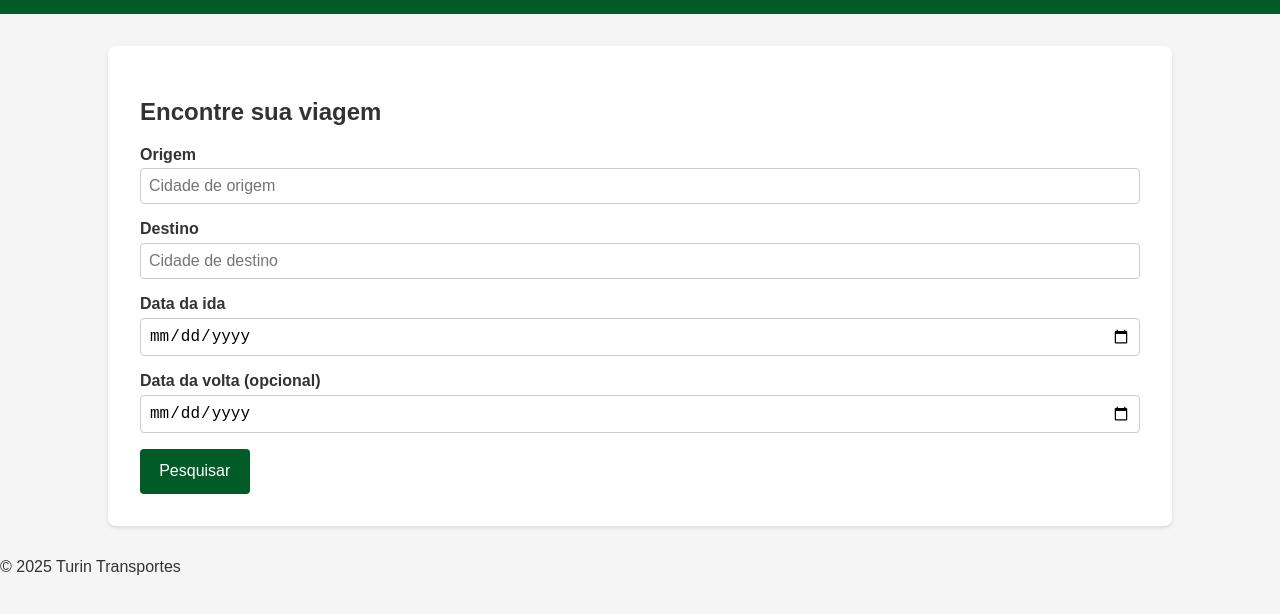
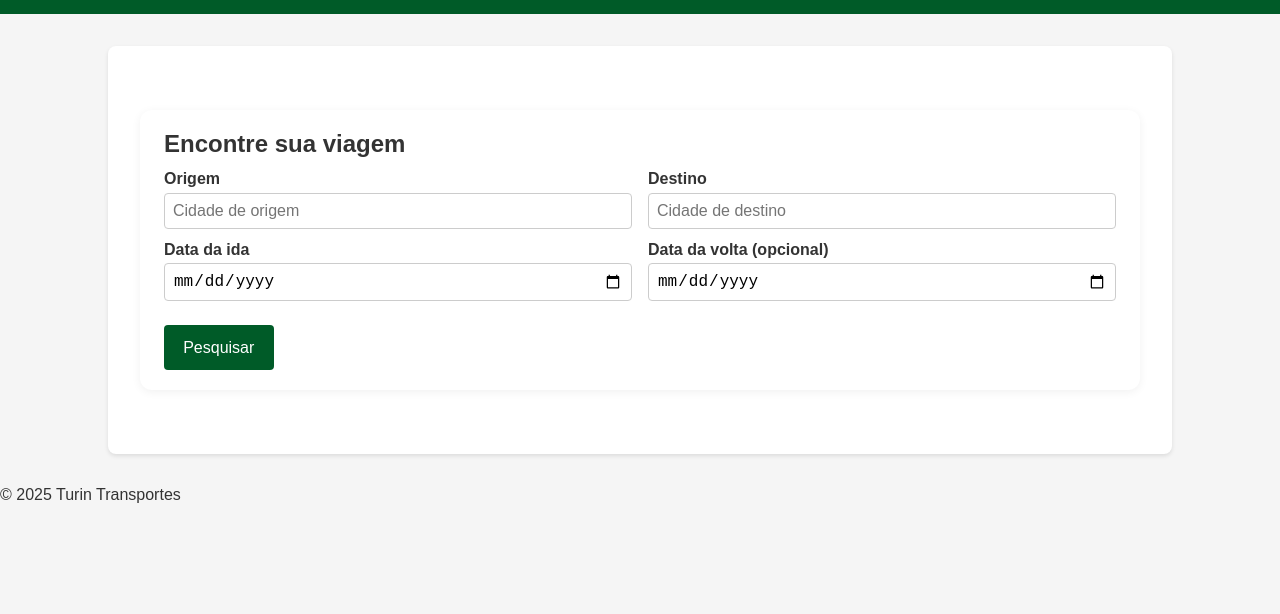
Before and after one commit to brunofpbb/turin-sitevendas, a website: page sitevendas/index.html in a window 1280 px wide. Shown: the part 116-730 px from the top of the page. Drawn offline with Linux system fonts and the light colour scheme.

Commit message:
Update style.css

```diff
--- a/sitevendas/style.css
+++ b/sitevendas/style.css
@@ -350,3 +350,48 @@ button:hover {
   .pay-actions { flex-direction: column; }
   .btn-pay { width: 100%; }
 }
+
+/* ===== Card único e steps ===== */
+.app-card{
+  max-width: 1000px;
+  margin: 2rem auto;
+  background: #fff;
+  padding: 1.25rem 1.5rem;
+  border-radius: 12px;
+  box-shadow: 0 2px 10px rgba(0,0,0,.06);
+}
+
+.step-title{ margin: 0 0 .75rem; }
+
+.grid-2{
+  display: grid;
+  grid-template-columns: repeat(2, minmax(0,1fr));
+  gap: 12px 16px;
+}
+.grid-2 .form-row{ margin: 0; }
+
+.actions{
+  margin-top: .75rem;
+  display: flex;
+  gap: 10px;
+  justify-content: flex-start;
+}
+
+.mute{ color: #666; }
+
+@media (max-width: 720px){
+  .grid-2{ grid-template-columns: 1fr; }
+}
+
+/* ===== Lista de horários reaproveita suas classes ===== */
+#schedule-list{
+  display: grid;
+  gap: 10px;
+}
+
+/* ===== Container do mapa (renderizado via seats.js) ===== */
+#seats-container{
+  display: block;
+}
+
+/* Botões padrão já existem no seu CSS; usamos .btn/.btn-primary/.btn-ghost */
```
